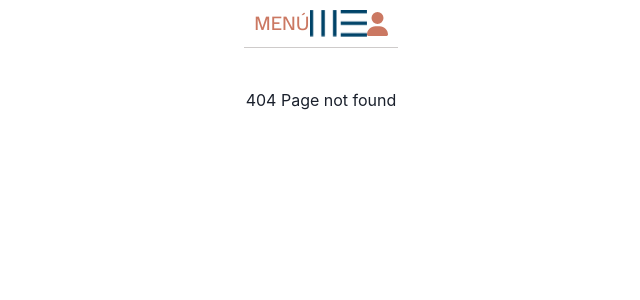
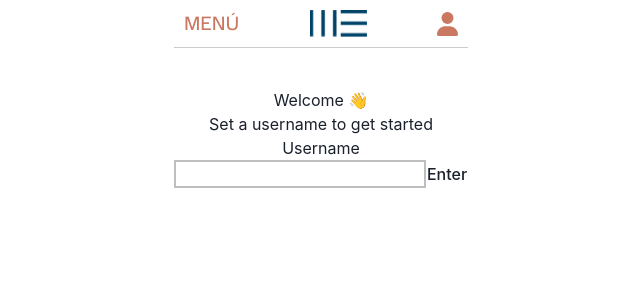
Before and after one commit to yolovi/tripulaciones-front, a React (Vite) app: page /chat in a window 1280 px wide. Before the commit this address had no page. Shown: the top 300 px of the page, without its empty margins (319-959 px from the left). Built offline with nearby package versions, Linux system fonts and the light colour scheme.

Commit message:
chat implemented

```diff
--- a/package.json
+++ b/package.json
@@ -20,9 +20,11 @@
     "@fortawesome/free-solid-svg-icons": "^6.4.2",
     "@fortawesome/react-fontawesome": "^0.2.0",
     "@reduxjs/toolkit": "^1.9.5",
+    "antd": "^5.9.3",
     "axios": "^1.5.0",
     "framer-motion": "^10.16.4",
     "react": "^18.2.0",
+    "react-chat-engine-pretty": "^0.1.8",
     "react-datepicker": "^4.18.0",
     "react-dom": "^18.2.0",
     "react-phone-number-input": "^3.3.6",
--- a/src/App.jsx
+++ b/src/App.jsx
@@ -15,6 +15,7 @@ import CreateQuestion from "./components/Questions/CreateQuestion/CreateQuestion
 import Header from "./components/Header/Header";
 import PrivateZone from "./guards/PrivateZone";
 import Home from "./components/Home/Home";
+import Chat from "./components/Chat/Chat";
 
 function App() {
   return (
@@ -30,6 +31,8 @@ function App() {
           <Route path="/editevent/:_id" element={<EditEvent />} />
           <Route path="/eventdetail/:_id" element={<EventDetail />} />
           <Route path="/createquestion" element={<CreateQuestion />} />
+          <Route path="/chat" element={<Chat />} />
+
           <Route path="/" element={<Home />} />
           <Route
             path="/profile"
--- /dev/null
+++ b/src/components/Chat/AuthPage.jsx
@@ -0,0 +1,31 @@
+import React from "react";
+import axios from "axios";
+
+const AuthPage = (props) => {
+  const onSubmit = (e) => {
+    e.preventDefault();
+    const { value } = e.target[0];
+    axios
+      .post("http://localhost:3001/authenticate", { username: value })
+      .then((r) => props.onAuth({ ...r.data, secret: value }))
+      .catch((e) => console.log("Auth Error", e));
+  };
+
+  return (
+    <div className="background">
+      <form onSubmit={onSubmit} className="form-card">
+        <div className="form-title">Welcome 👋</div>
+        <div className="form-subtitle">Set a username to get started</div>
+        <div className="auth">
+          <div className="auth-label">Username</div>
+          <input className="auth-input" name="username" />
+          <button className="auth-button" type="submit">
+            Enter
+          </button>
+        </div>
+      </form>
+    </div>
+  );
+};
+
+export default AuthPage;
--- /dev/null
+++ b/src/components/Chat/Chat.jsx
@@ -0,0 +1,15 @@
+import React, { useState } from "react";
+import AuthPage from "./AuthPage";
+import ChatsPage from "./ChatsPage";
+
+function Chat() {
+    const [user, setUser] = useState(undefined);
+
+    if (!user) {
+      return <AuthPage onAuth={(user) => setUser(user)} />;
+    } else {
+      return <ChatsPage user={user} />;
+    }
+  }
+
+  export default Chat;
--- /dev/null
+++ b/src/components/Chat/ChatsPage.jsx
@@ -0,0 +1,16 @@
+import React from "react";
+import { PrettyChatWindow } from "react-chat-engine-pretty";
+
+const ChatsPage = (props) => {
+  return (
+    <div className="background">
+      <PrettyChatWindow
+        projectId={import.meta.env.VITE_CHAT_ENGINE_PROJECT_ID}
+        username={props.user.username}
+        secret={props.user.secret}
+      />
+    </div>
+  );
+};
+
+export default ChatsPage;
```
Also changed, not shown: 2 other files (tests, documents, lock files or other folders).
